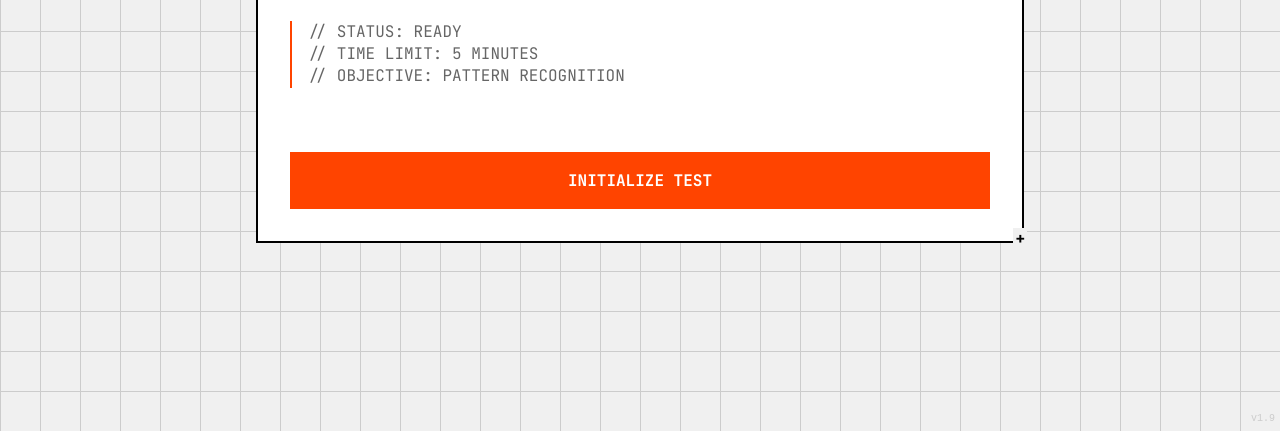
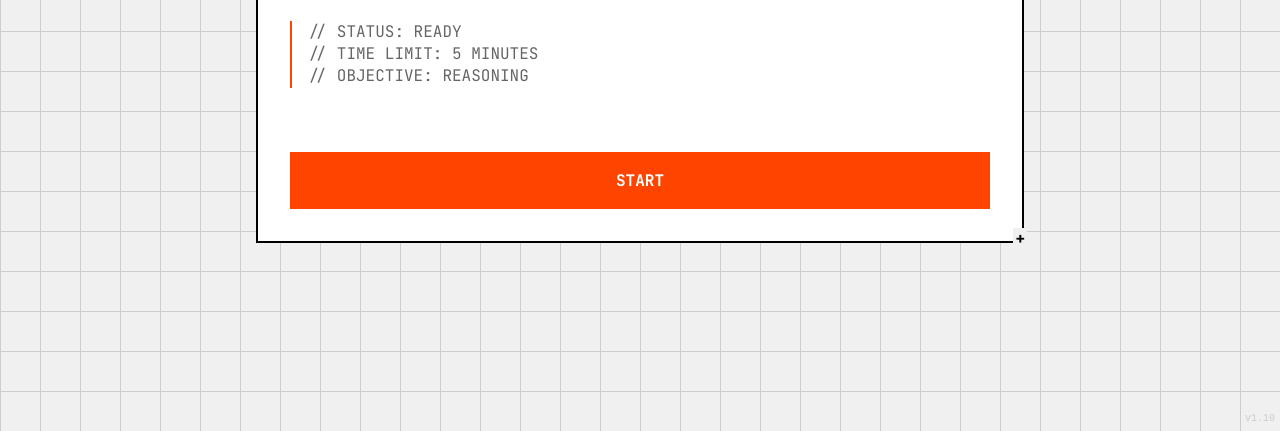
Before and after one commit to unseenguy11/unseenstuff, a website: page index.html in a window 1280 px wide. Shown: the part 369-800 px from the top of the page. Drawn offline with Linux system fonts and the light colour scheme.

Commit message:
User content updates v1.10

```diff
--- a/index.html
+++ b/index.html
@@ -74,9 +74,9 @@
                     <p class="hero-subtitle">
                         // STATUS: READY<br>
                         // TIME LIMIT: 5 MINUTES<br>
-                        // OBJECTIVE: PATTERN RECOGNITION
+                        // OBJECTIVE: REASONING
                     </p>
-                    <button id="start-btn" class="btn primary-btn full-width">INITIALIZE TEST</button>
+                    <button id="start-btn" class="btn primary-btn full-width">START</button>
                 </div>
             </div>
         </section>
@@ -220,7 +220,7 @@
 
     <div
         style="position: fixed; bottom: 5px; right: 5px; font-family: monospace; font-size: 10px; color: #ccc; pointer-events: none;">
-        v1.9</div>
+        v1.10</div>
     <script src="script.js"></script>
     <script>
         // Email Capture Logic for Teaser Page
```
Also changed, not shown: results.html (+1 -1 lines).
